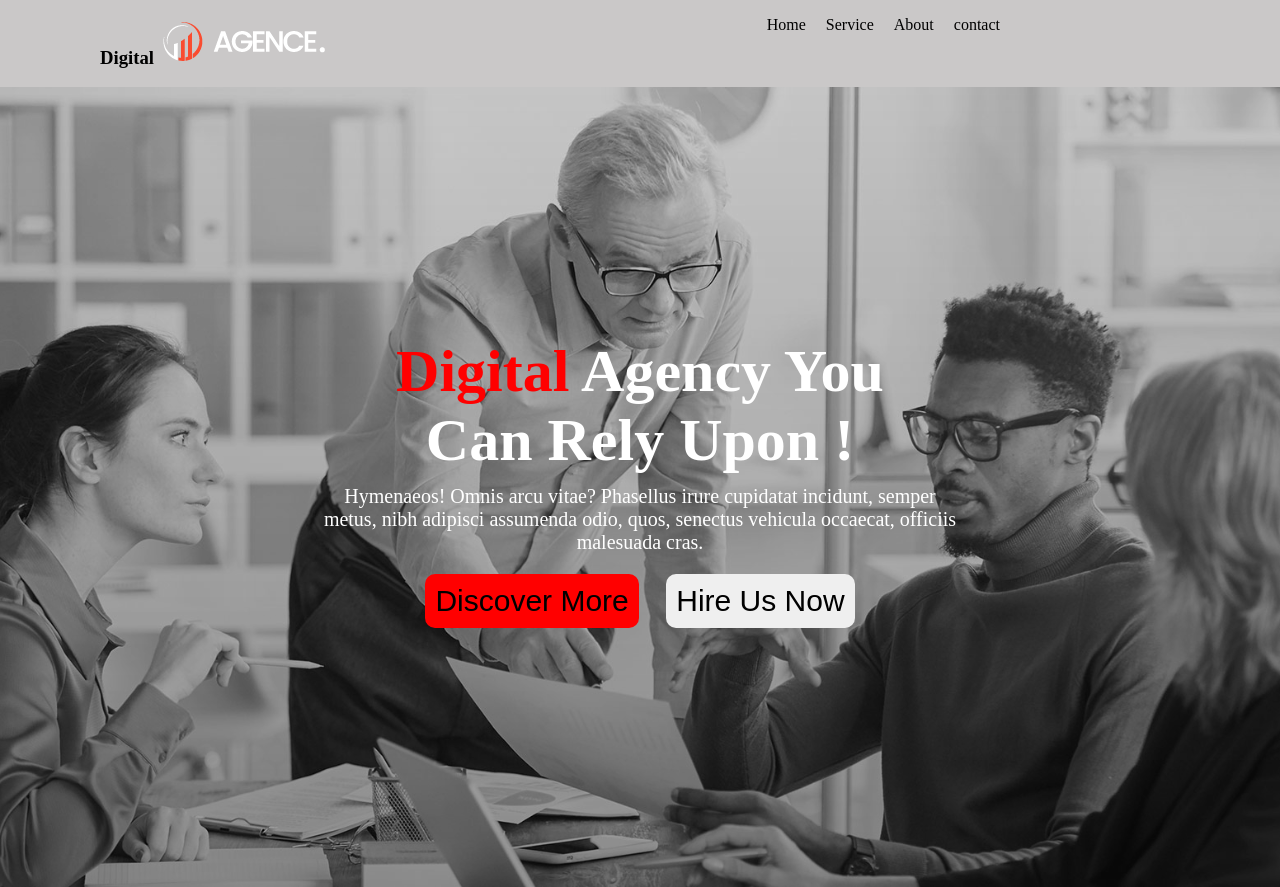
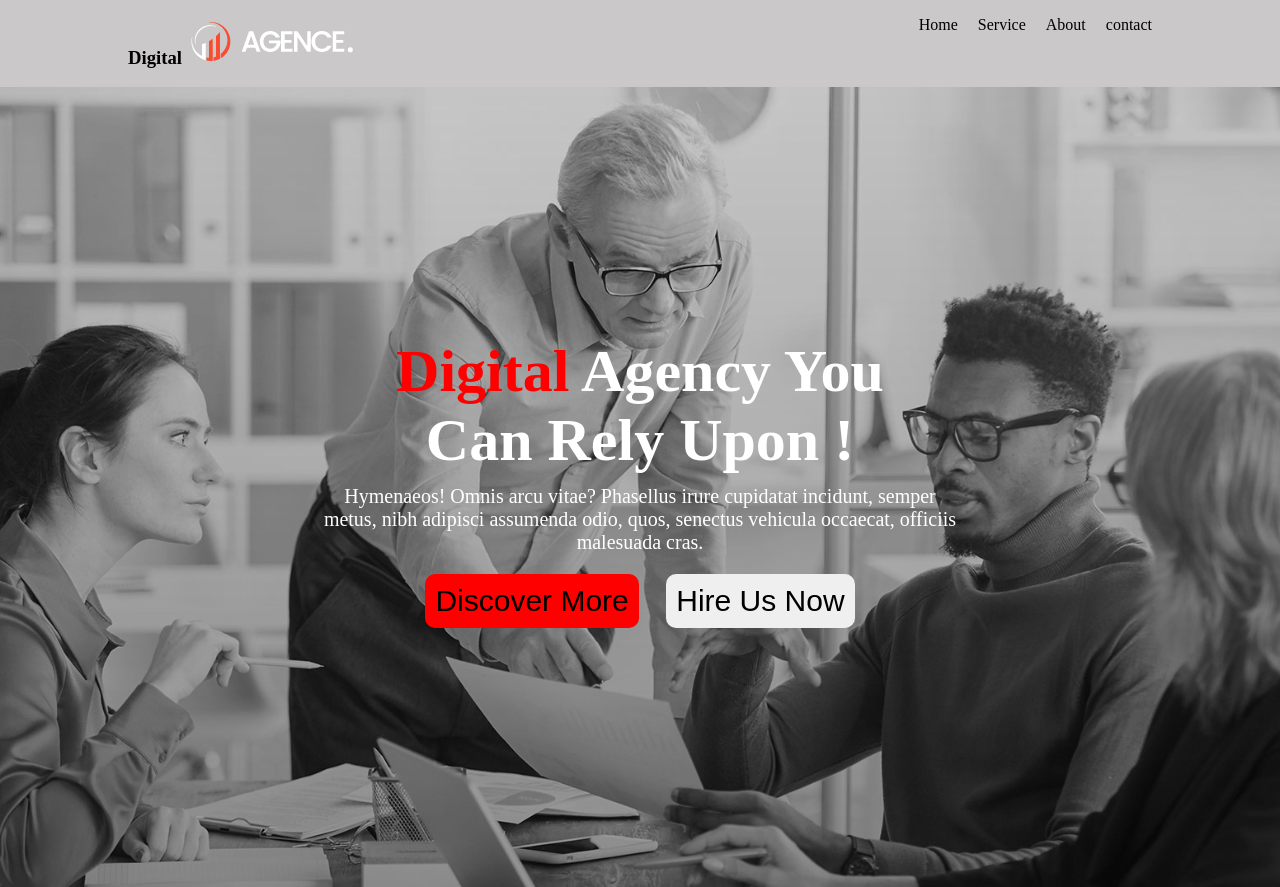
Before and after one commit to ohid007/digital-agency, a plain HTML site: page index.html in a window 1280 px wide. Shown: the top 887 px of the page. Drawn offline with Linux system fonts and the light colour scheme.

Commit message:
navbar correction

```diff
--- a/agency.css
+++ b/agency.css
@@ -6,8 +6,8 @@ body{
 nav{
     display: flex;
     justify-content: space-between;
-    width: 900px;
-    margin-left: 100px;
+    width: 80%;
+    margin: auto;
 
 }
 nav>ul{
```
